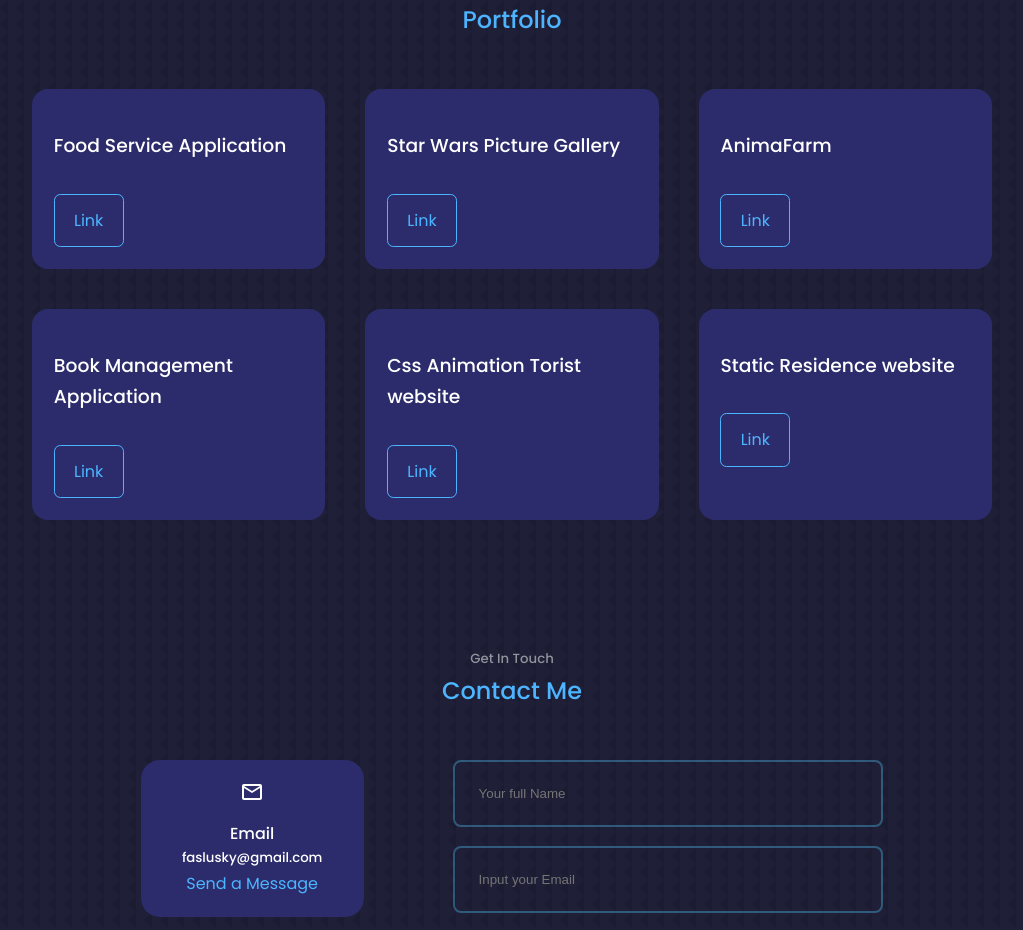
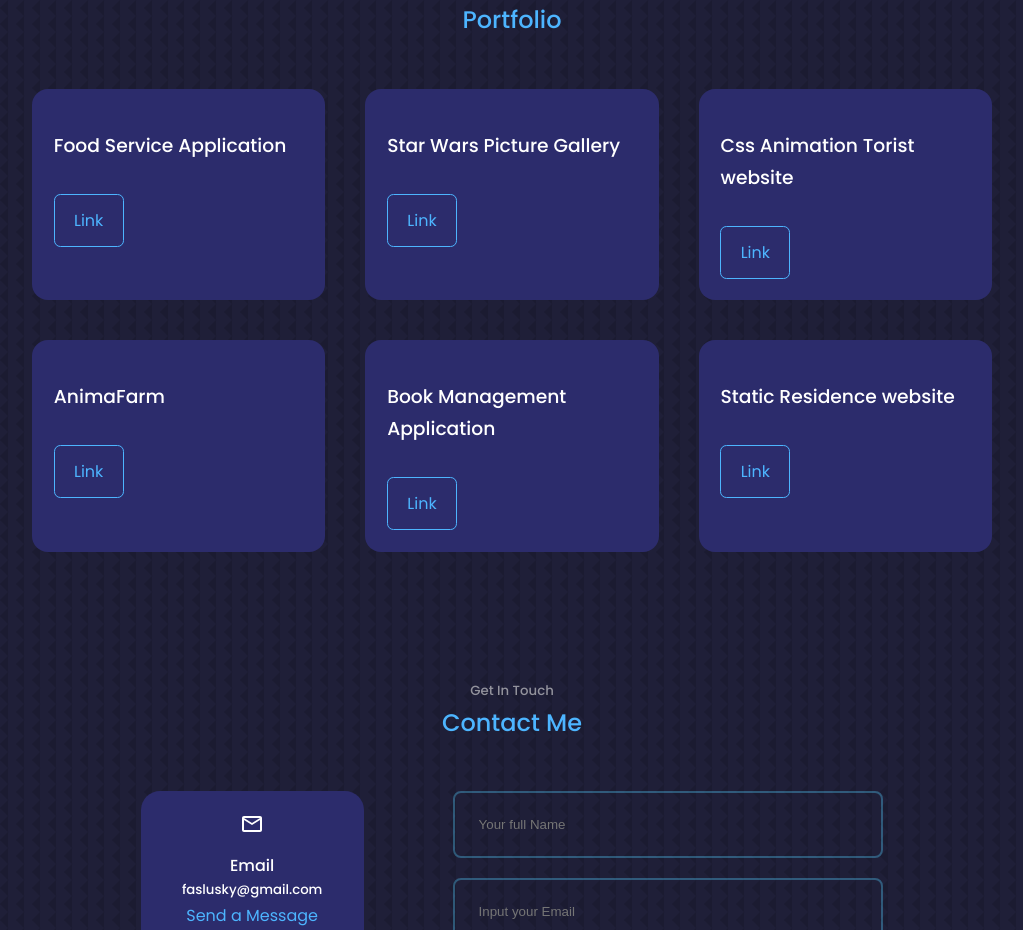
Before and after one commit to PELUMIJOY/Portfolio, a React (Create React App) app: page / in a window 1280 px wide. Shown: the part 2800-3730 px from the top of the page, without its empty margins (128-1151 px from the left). Built offline with nearby package versions, Linux system fonts and the light colour scheme.

Commit message:
updated portfolio

```diff
--- a/src/components/Contact/Contact.jsx
+++ b/src/components/Contact/Contact.jsx
@@ -16,7 +16,7 @@ const Contact = () => {
       e.target.reset()
   };
   return (
-    <section id='Contact'>
+    <section id='contact'>
       <div className='section_top'>
       <h5>Get In Touch</h5>
       <h2>Contact Me</h2>
--- a/src/components/Header/CTA.jsx
+++ b/src/components/Header/CTA.jsx
@@ -4,7 +4,7 @@ const CTA = () => {
   return (
     <div className='cta'>
         <a href={CV} download className='btn'>Downlaod CV</a>
-        <a href="#Contact" className='btn btn-primary' >Let's Talk</a>
+        <a href="#contact" className='btn btn-primary' >Let's Talk</a>
     </div>
   )
 }
--- a/src/components/Header/Header.jsx
+++ b/src/components/Header/Header.jsx
@@ -18,7 +18,7 @@ const Header = () => {
        </div>
 
 
-       <a href="#Contact" className='scroll_down'>Scroll Down</a>
+       <a href="#contact" className='scroll_down'>Scroll Down</a>
     </div>
    </header>
   )
--- a/src/components/Portfolio/Portfolio.jsx
+++ b/src/components/Portfolio/Portfolio.jsx
@@ -15,19 +15,21 @@ const Portfolio = () => {
     },
     {
       id: 3,
+      title: "Css Animation Torist website",
+      demo: " https://tourism-world.netlify.app",
+    },
+
+    {
+      id: 4,
       title: "AnimaFarm",
       demo: " https://animafarm.onrender.com",
     },
     {
-      id: 4,
+      id: 5,
       title:"Book Management Application",
-      demo: "https://github.com",
+      demo: "https://github.com/PELUMIJOY/BookLibrary",
     },
-    {
-      id: 5,
-      title: "Css Animation Torist website",
-      demo: " https://pelumijoy-starwar-project.netlify.app",
-    },
+
     {
       id: 6,
       title: "Static Residence website",
```
